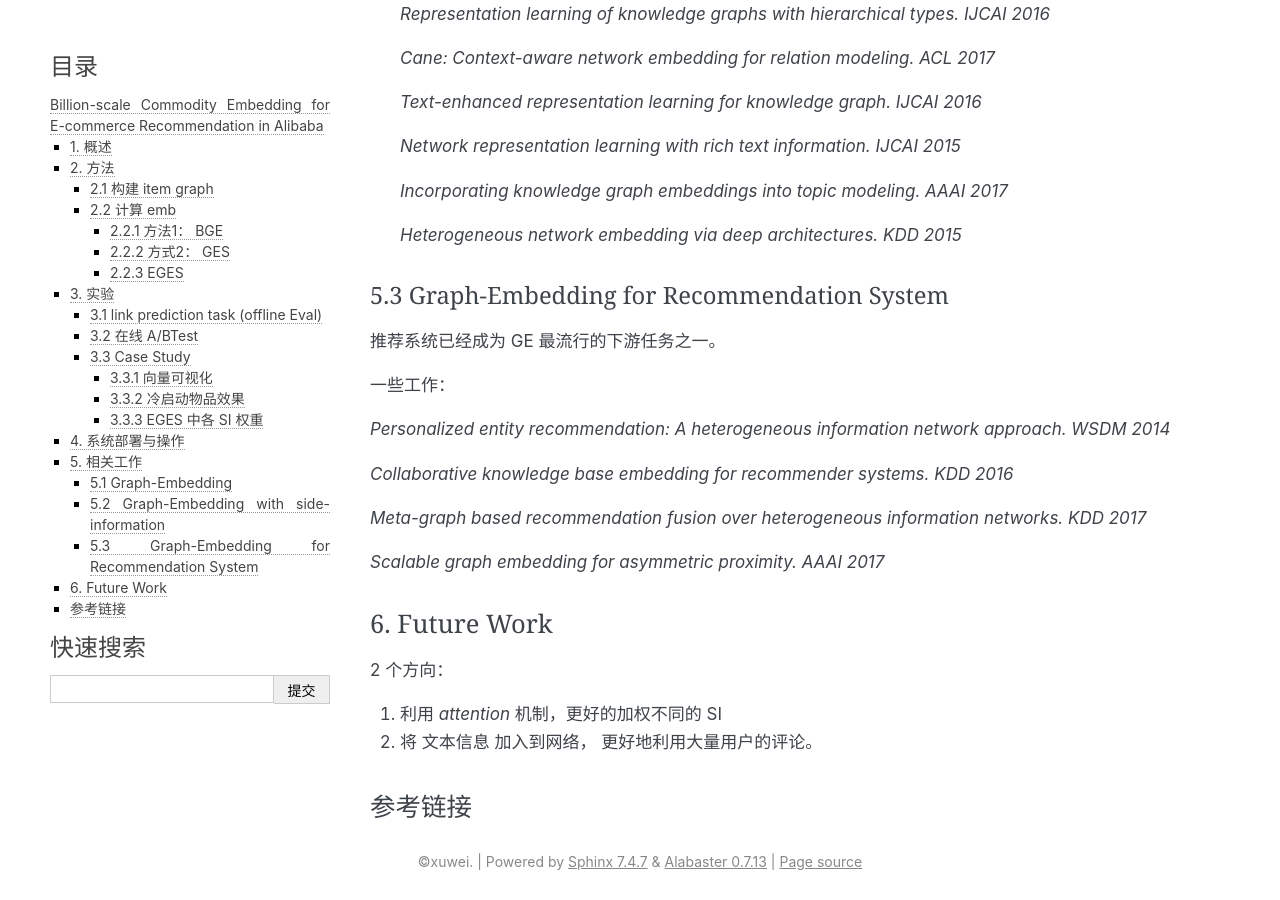
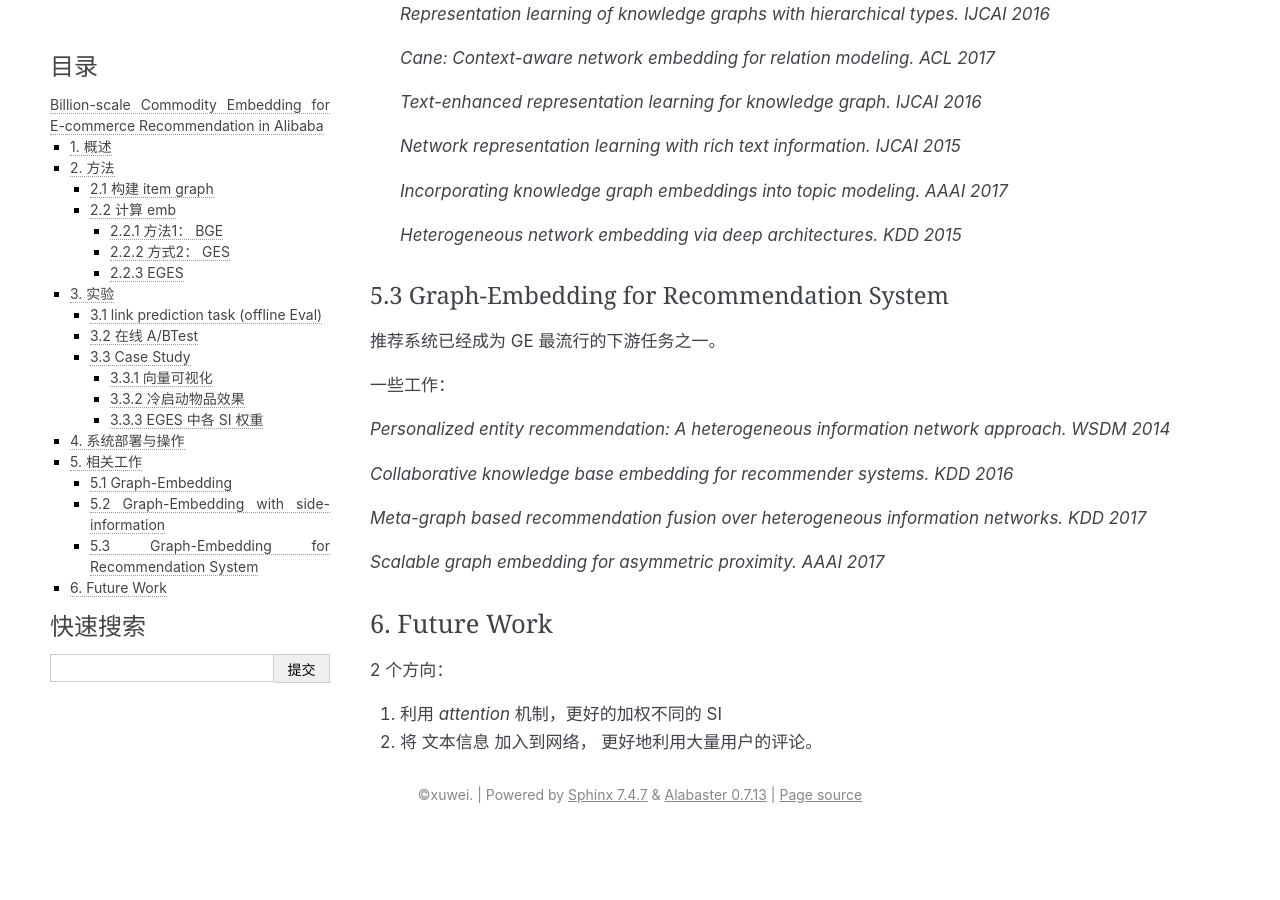
Before and after one commit to fseasy/paper-touching, a Sphinx documentation site: the page built from source/2020/02_billion_scale_commodity_embedding_for_ecommerce_rec.rst, in a window 1280 px wide and 900 px high, scrolled down 11215 px. Built offline with Sphinx 7.4.7, drawn with Linux system fonts in a browser that asks for light colours; after the commit the page ends 12048 px from its top, so only the background shows below that.

Commit message:
remove empty ref section

```diff
--- a/source/2020/02_billion_scale_commodity_embedding_for_ecommerce_rec.rst
+++ b/source/2020/02_billion_scale_commodity_embedding_for_ecommerce_rec.rst
@@ -467,8 +467,5 @@ GE 只利用了图的拓扑结构信息，存在 稀疏、冷启动 问题。利
 1. 利用 `attention` 机制，更好的加权不同的 SI
 2. 将 文本信息 加入到网络， 更好地利用大量用户的评论。
 
-==========================
-参考链接
-==========================
 
 .. _`一天造出10亿个淘宝首页，阿里工程师如何实现？`: https://zhuanlan.zhihu.com/p/32183684
```
